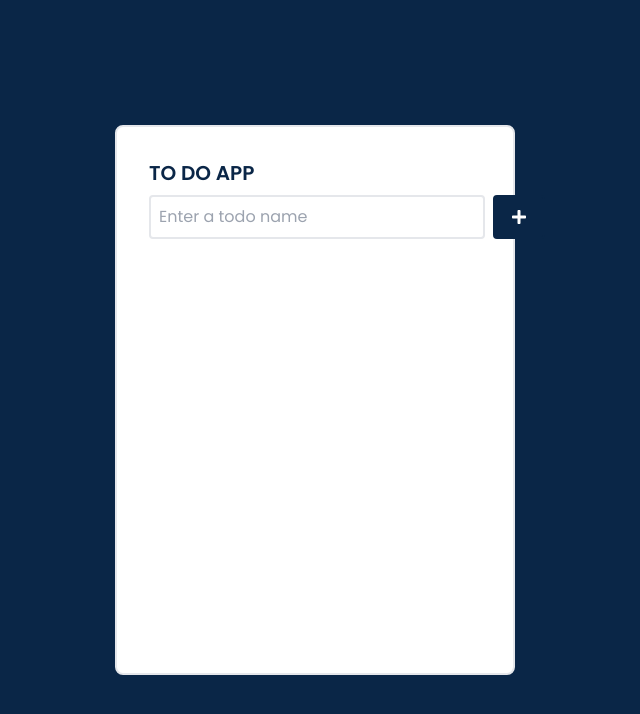
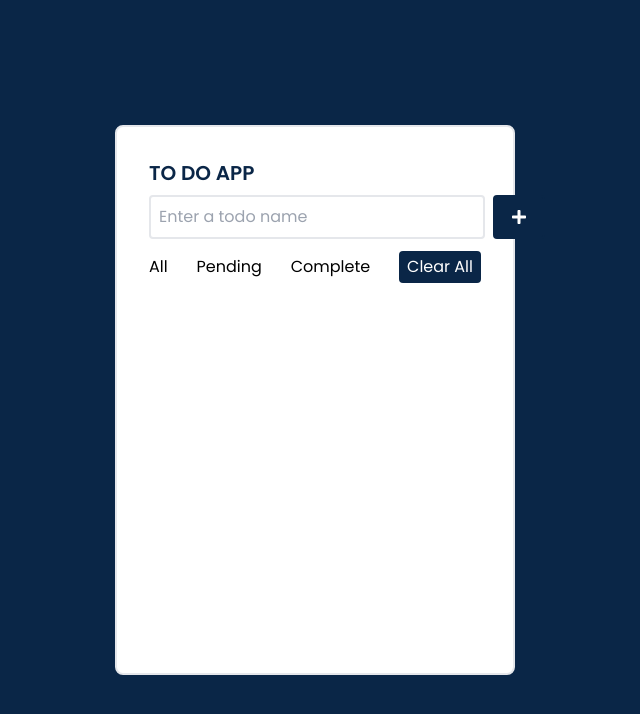
Before and after one commit to AbdMamun1999/to-do-app, a React (Vite) app: page / in a window 1280 px wide. Shown: the top 714 px of the page, without its empty margins (325-965 px from the left). Built offline with nearby package versions, Linux system fonts and the light colour scheme.

Commit message:
design sorting button

```diff
--- a/src/components/Todo.jsx
+++ b/src/components/Todo.jsx
@@ -4,9 +4,19 @@ import AddTodoForm from "./AddTodoForm";
 const Todo = () => {
   return (
     <div className="w-[400px] min-h-[550px] p-8 rounded-lg border-2 bg-white">
-      <div><h1 className='mb-2 text-primary font-semibold text-xl'>TO DO APP</h1>
+      <div>
+        <h1 className="mb-2 text-primary font-semibold text-xl">TO DO APP</h1>
       </div>
-      <AddTodoForm/>
+      <AddTodoForm />
+
+      <div className="flex flex-row justify-between mt-3">
+        <button>All</button>
+        <button>Pending</button>
+        <button>Complete</button>
+        <button className="bg-primary px-2 py-1 rounded text-white">
+          Clear All
+        </button>
+      </div>
     </div>
   );
 };
```
